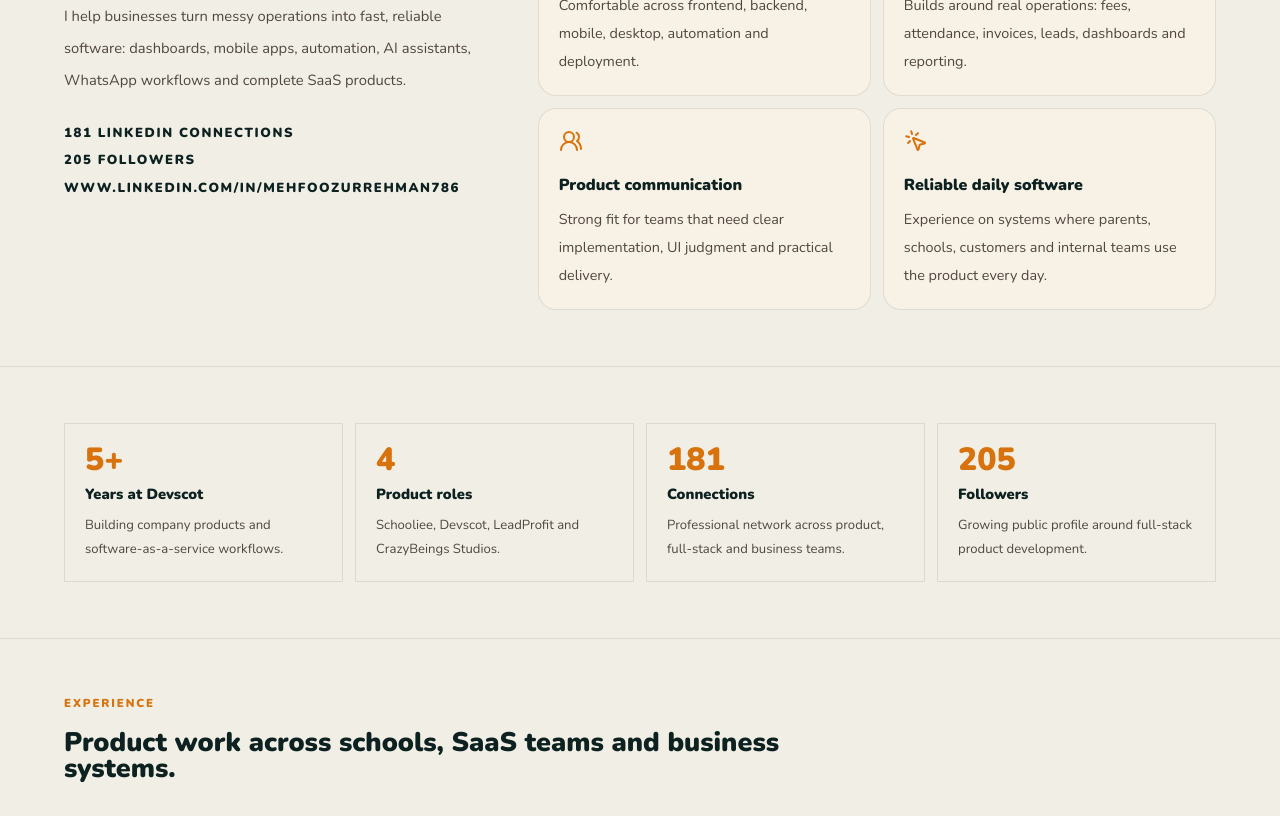
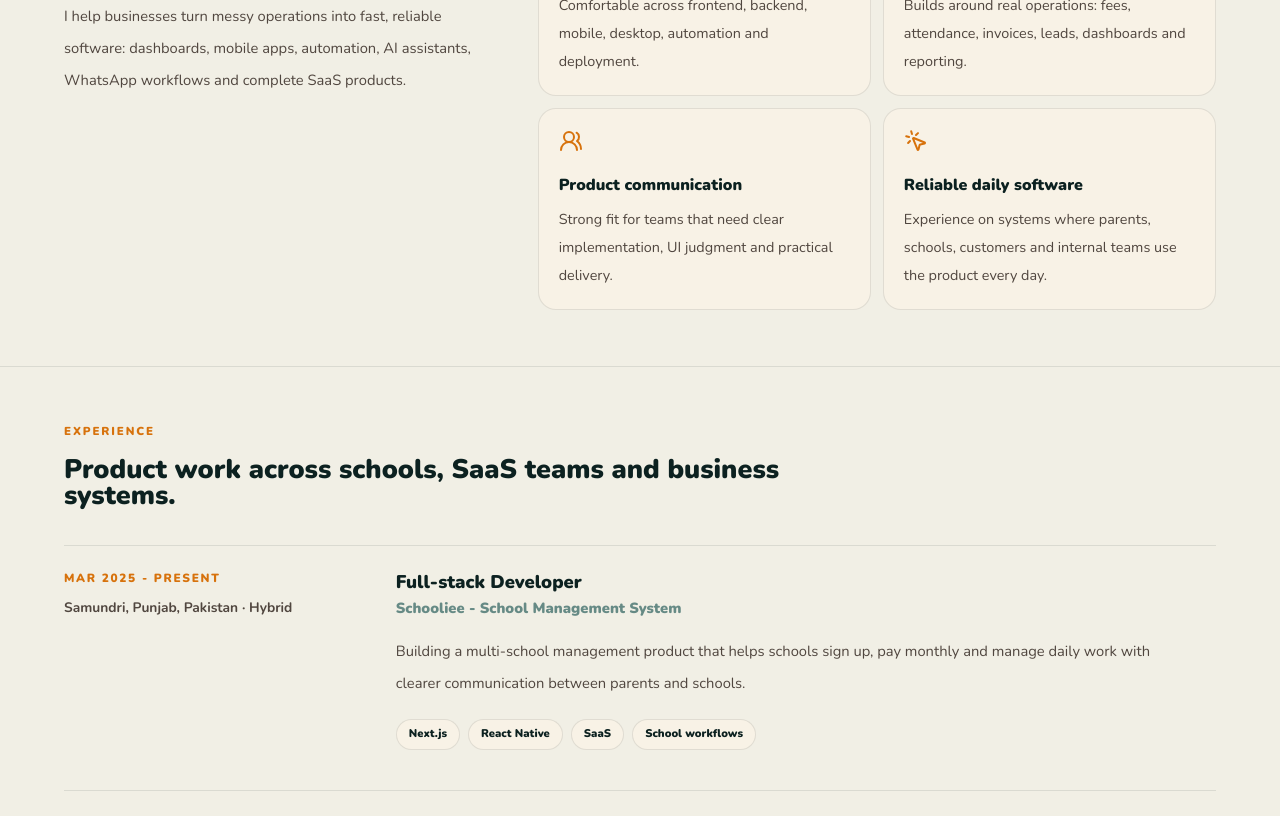
Before and after one commit to MehfoozurRehman/portfolio, a Next.js app: page / in a window 1280 px wide. Shown: the part 1080-1896 px from the top of the page. Built offline with nearby package versions, Linux system fonts and the light colour scheme.

Commit message:
Remove profile stat sections

```diff
--- a/app/data.ts
+++ b/app/data.ts
@@ -59,12 +59,6 @@ export type Education = {
   focus: string[];
 };
 
-export type ProfileMetric = {
-  value: string;
-  label: string;
-  detail: string;
-};
-
 export const profile = {
   name: "Mehfooz-ur-Rehman",
   role: "Full-stack product developer",
@@ -83,10 +77,7 @@ export const profile = {
     "I help businesses turn messy operations into fast, reliable software: dashboards, mobile apps, automation, AI assistants, WhatsApp workflows and complete SaaS products.",
   about:
     "I am a developer proficient in web, mobile and desktop app development. I enjoy turning complex problems into simple, beautiful and intuitive solutions, especially for consumer and business-facing systems where UI, UX and reliability matter.",
-  availability: "Open to hybrid and remote product builds from Samundri, Punjab, Pakistan.",
-  followers: "205 followers",
-  connections: "181 LinkedIn connections",
-  publicLinkedIn: "www.linkedin.com/in/mehfoozurrehman786"
+  availability: "Open to hybrid and remote product builds from Samundri, Punjab, Pakistan."
 } as const;
 
 export const services: Service[] = [
@@ -194,29 +185,6 @@ export const process: ProcessStep[] = [
     title: "Make it maintainable",
     icon: Code2,
     text: "Keep the code practical, typed, clean and easy to evolve after the first launch."
-  }
-];
-
-export const metrics: ProfileMetric[] = [
-  {
-    value: "5+",
-    label: "Years at Devscot",
-    detail: "Building company products and software-as-a-service workflows."
-  },
-  {
-    value: "4",
-    label: "Product roles",
-    detail: "Schooliee, Devscot, LeadProfit and CrazyBeings Studios."
-  },
-  {
-    value: "181",
-    label: "Connections",
-    detail: "Professional network across product, full-stack and business teams."
-  },
-  {
-    value: "205",
-    label: "Followers",
-    detail: "Growing public profile around full-stack product development."
   }
 ];
 
--- a/app/page.tsx
+++ b/app/page.tsx
@@ -1,7 +1,7 @@
 import Image from "next/image";
 import { ArrowUpRight, Code2, GraduationCap, Link, Mail, MapPin, MessageCircle, Phone, Sparkles } from "lucide-react";
 import { ContactForm } from "./contact-form";
-import { education, experience, metrics, process, profile, profileHighlights, projects, services, stack, testimonials } from "./data";
+import { education, experience, process, profile, profileHighlights, projects, services, stack, testimonials } from "./data";
 
 const sectionClass = "mx-auto max-w-[1360px] px-5 py-11 sm:px-8 lg:px-12 xl:px-16 lg:py-14";
 const eyebrowClass = "mb-4 flex items-center gap-2 text-[0.72rem] font-black uppercase tracking-[0.16em] text-[#D7720C]";
@@ -63,7 +63,7 @@ export default function Home() {
           </div>
           <div className="mt-9 flex flex-wrap gap-x-7 gap-y-4 border-t border-[#0C2120]/10 pt-6">
             {[
-              ["5+", "Years"],
+              ["6+", "Years"],
               ["4", "Roles"],
               [profile.company, "Current"]
             ].map(([value, label]) => (
@@ -115,11 +115,6 @@ export default function Home() {
           <p className={eyebrowClass}>Profile</p>
           <h2 className={`${displayClass} text-[clamp(1.45rem,2.1vw,2.3rem)]`}>A product developer with practical range.</h2>
           <p className="mt-5 text-[0.92rem] leading-8 text-[#50463F]">{profile.subheadline}</p>
-          <div className="mt-7 grid min-w-0 gap-2 text-[0.82rem] font-black uppercase tracking-[0.12em] text-[#0C2120]">
-            <span>{profile.connections}</span>
-            <span>{profile.followers}</span>
-            <span className="break-all">{profile.publicLinkedIn}</span>
-          </div>
         </div>
         <div className="grid min-w-0 gap-3 sm:grid-cols-2">
           {profileHighlights.map((item) => (
@@ -130,16 +125,6 @@ export default function Home() {
             </article>
           ))}
         </div>
-      </section>
-
-      <section className={`${sectionClass} grid gap-3 border-t border-[#0C2120]/10 sm:grid-cols-2 xl:grid-cols-4`}>
-        {metrics.map((metric) => (
-          <article className="border-y border-[#0C2120]/10 py-5 sm:border sm:px-5" key={metric.label}>
-            <strong className={`${displayClass} block text-[2rem] text-[#D7720C]`}>{metric.value}</strong>
-            <h3 className="mt-2 text-[0.92rem] font-black">{metric.label}</h3>
-            <p className="mt-2 text-[0.82rem] leading-6 text-[#50463F]">{metric.detail}</p>
-          </article>
-        ))}
       </section>
 
       <section id="experience" className={`${sectionClass} border-t border-[#0C2120]/10`}>
```
